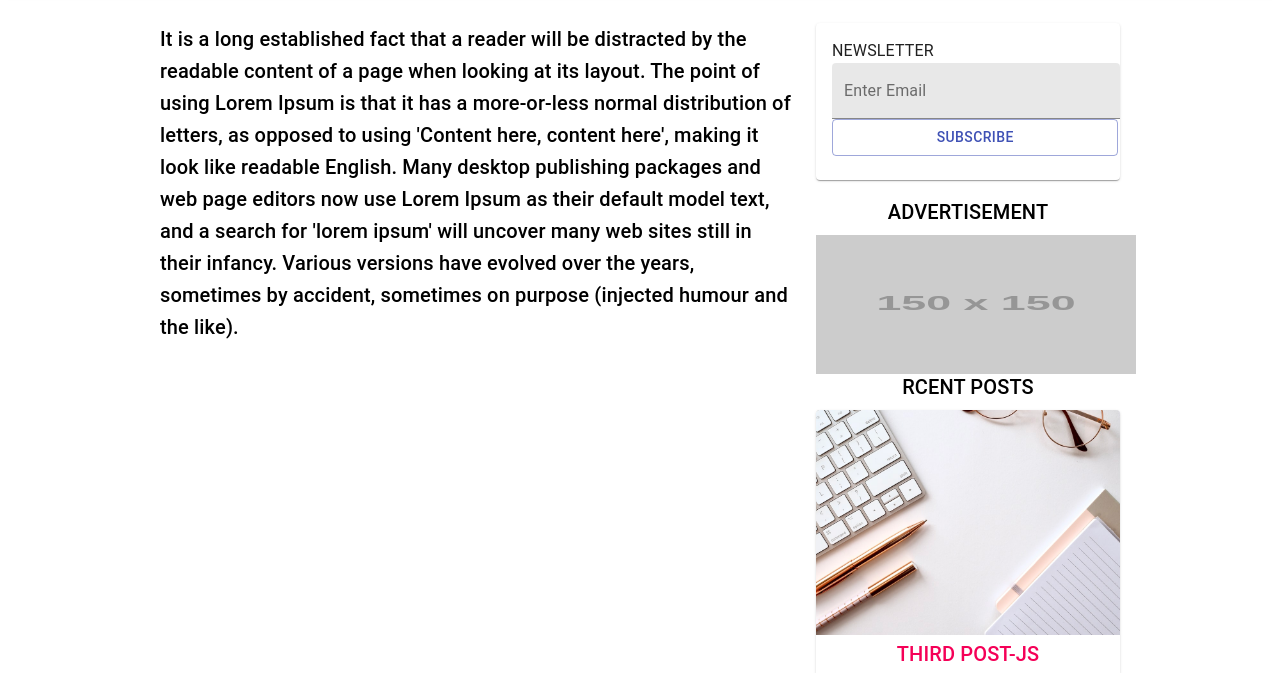
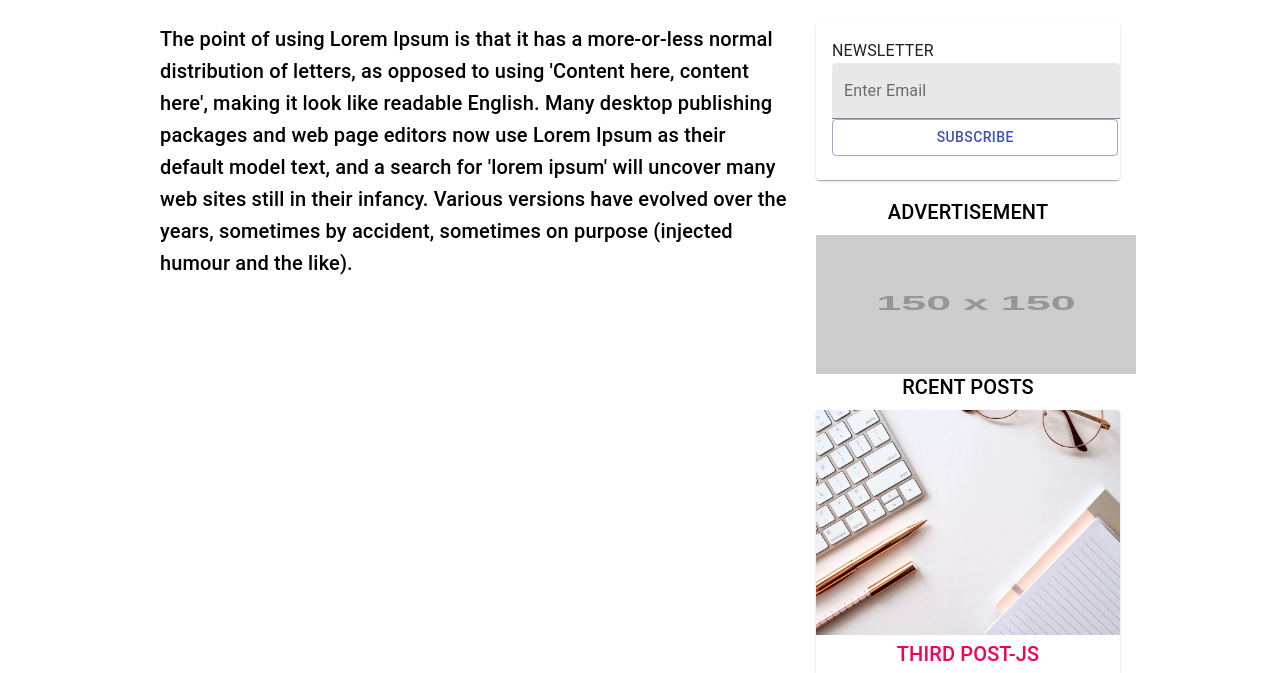
Before and after one commit to huzaifa-aslam/blog-site-with-gatsby, a Gatsby site: page /about in a window 1280 px wide. Shown: the part 74-747 px from the top of the page. Built offline with nearby package versions, Linux system fonts and the light colour scheme; Gatsby itself is replaced by a stand-in of ours; placeholder pictures from the web are drawn by us.

Commit message:
Update about.jsx

```diff
--- a/src/pages/about.jsx
+++ b/src/pages/about.jsx
@@ -33,7 +33,7 @@ const About = () => {
             <Typography  gutterBottom variant="h6" component="h2">
 
 
-            It is a long established fact that a reader will be distracted by the readable content of a page when looking at its layout. The point of using Lorem Ipsum is that it has a more-or-less normal distribution of letters, as opposed to using 'Content here, content here', making it look like readable English. Many desktop publishing packages and web page editors now use Lorem Ipsum as their default model text, and a search for 'lorem ipsum' will uncover many web sites still in their infancy. Various versions have evolved over the years, sometimes by accident, sometimes on purpose (injected humour and the like).
+            The point of using Lorem Ipsum is that it has a more-or-less normal distribution of letters, as opposed to using 'Content here, content here', making it look like readable English. Many desktop publishing packages and web page editors now use Lorem Ipsum as their default model text, and a search for 'lorem ipsum' will uncover many web sites still in their infancy. Various versions have evolved over the years, sometimes by accident, sometimes on purpose (injected humour and the like).
             </Typography>
 
           </Grid>
```
